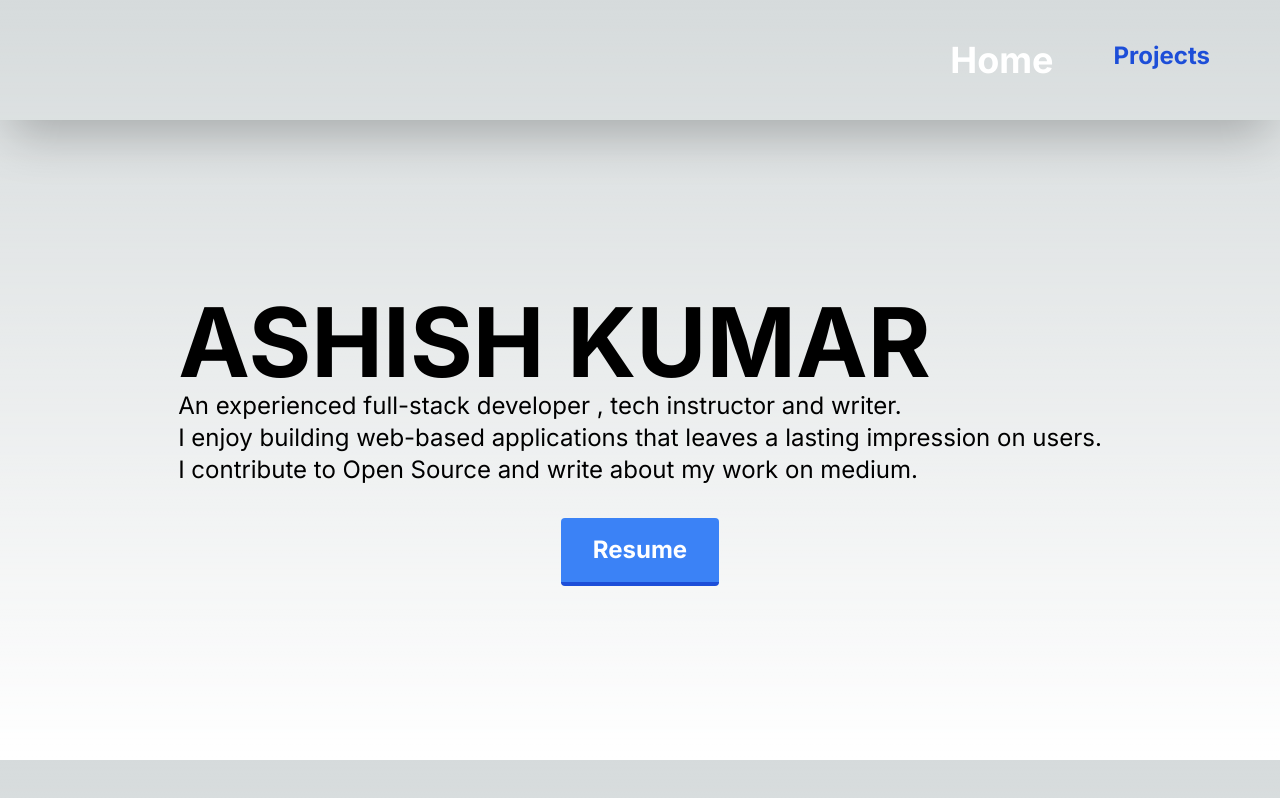
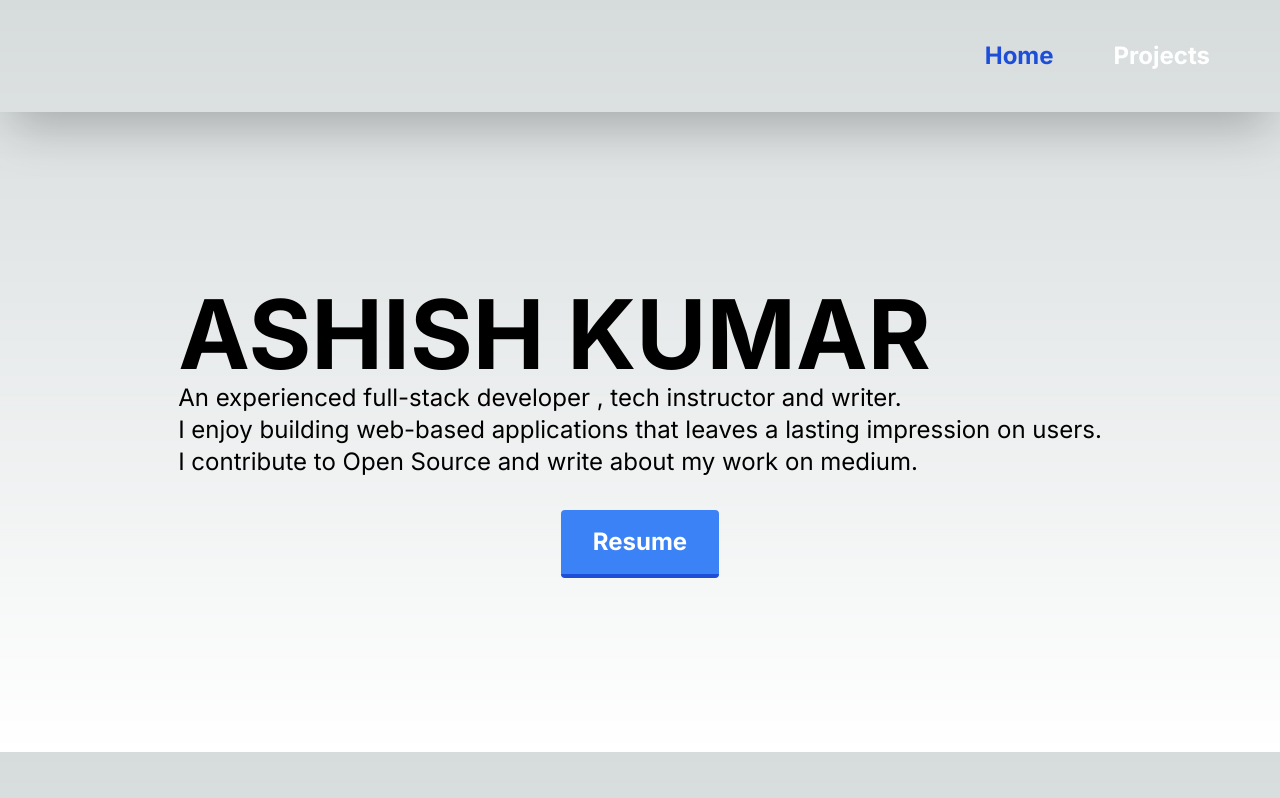
Before and after one commit to webdev-ashishk/portfolio-with-nextjs, a Next.js app: page / in a window 1280 px wide. Built offline with nearby package versions, Linux system fonts and the light colour scheme.

Commit message:
active nav bar ready

```diff
--- a/components/NavBar.jsx
+++ b/components/NavBar.jsx
@@ -11,8 +11,8 @@ const NavBar = () => {
     "flex items-center pl-[30px] pr-[30px] h-full no-underline hover:text-blue-600 duration-300";
 
   // styles for active and non-active links
-  const activeStyle = linkStyle + " text-white text-4xl";
-  const nonActiveStyle = linkStyle + " text-gray";
+  const activeStyle = linkStyle + " text-blue-700";
+  const nonActiveStyle = linkStyle + " text-white";
   return (
     <nav>
       <ul className="flex text-2xl justify-end p-10 font-bold shadow-2xl text-blue-700">
```
